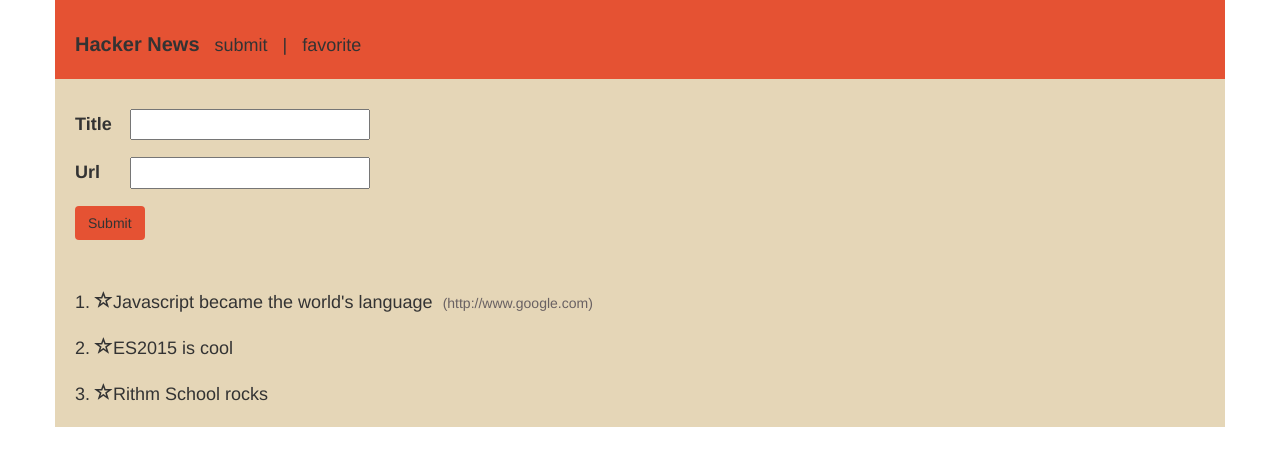
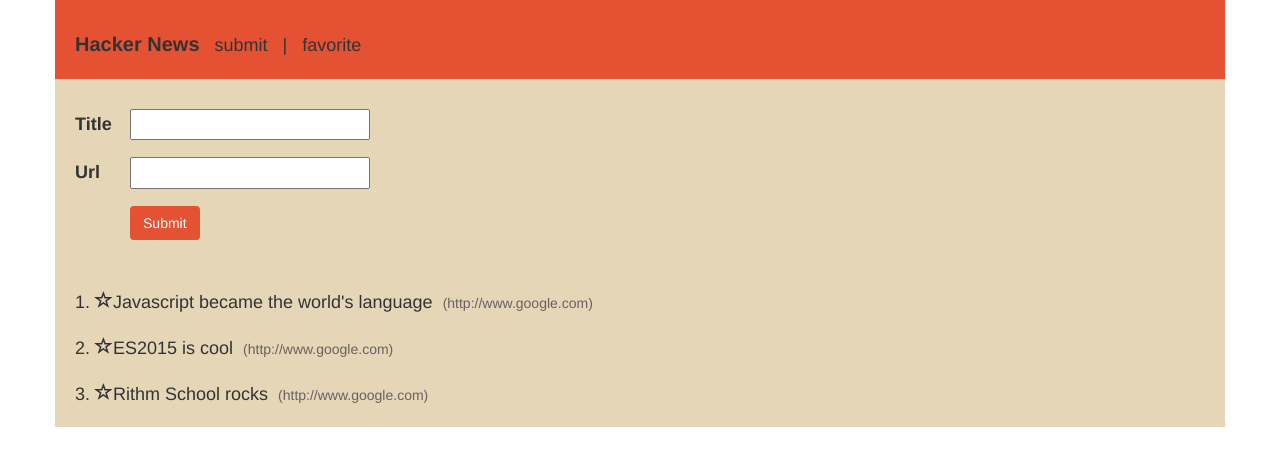
Before and after one commit to polinamarchenko/hackernews_clone, a plain HTML site: page index.html in a window 1280 px wide. Both pictures are taken after a click on the item "submit". Drawn offline with nearby package versions, Linux system fonts and the light colour scheme.

Commit message:
Added alert where no data is submitted

```diff
--- a/app.js
+++ b/app.js
@@ -6,6 +6,10 @@
 
   //Form add item
   var $form = $("form").on("submit", function(e) {
+    if ($("#url").val() === "" || $("#title").val() === "") {
+      e.preventDefault();
+      alert("Please fill in empty fields");
+    } else {
       e.preventDefault();
       var $li = $("<li>");
       var $icon = $("<span>").addClass("glyphicon glyphicon-star-empty");
@@ -16,6 +20,7 @@
       $li.append($icon).append($topictext).append($link);
       $topiclist.append($li);
       $form.trigger("reset");
+      }
   });
 
   //Form slider
--- a/index.html
+++ b/index.html
@@ -30,14 +30,15 @@
         <label for="url">Url </label>
         <input type="url" id="url"></input>
     </div>
-        <input type="submit" class="btn btn-hacker"></input>
+        <label for=""></label>
+        <button type="submit" class="btn btn-hacker">Submit</button>
   </form>
   </div>
   <div class="row newslist">
     <ol class="topiclist">
       <li><span class="glyphicon glyphicon-star-empty"></span><span class="topic-text">Javascript became the world's language</span><a target="blank" href="http://www.google.com">(http://www.google.com)</a></li>
-      <li><span class="glyphicon glyphicon-star-empty"></span><span class="topic-text">ES2015 is cool</span></li>
-      <li><span class="glyphicon glyphicon-star-empty"></span><span class="topic-text">Rithm School rocks</span></li>
+      <li><span class="glyphicon glyphicon-star-empty"></span><span class="topic-text">ES2015 is cool</span><a target="blank" href="http://www.google.com">(http://www.google.com)</a></li>
+      <li><span class="glyphicon glyphicon-star-empty"></span><span class="topic-text">Rithm School rocks</span><a target="blank" href="http://www.google.com">(http://www.google.com)</a></li>
     </ol>
   </div>
 </div>
--- a/style.css
+++ b/style.css
@@ -1,6 +1,10 @@
+/*Block*/
+
 body {
 	font-size:18px;
 }
+
+/*Element*/
 
 ul {
 	padding-top:10px;
@@ -21,6 +25,8 @@
 	color:#696162;
 	padding-left:10px;
 }
+
+/*Modifier*/
 
 .submitform {
 	padding-left: 20px;
@@ -44,22 +50,17 @@
   	background-color: #E5D6B7;
 }
 
-input.btn-hacker {
+.btn-hacker {
 	background-color:#E55233;
-	color: "white";
+	color: white;
 }
 
-input.btn-hacker:hover {
+.btn-hacker:hover {
 	background-color:#E58A76;
-	color: "white";
 }
 
 .hideform{
   	display: none ;
-}
-
-li.hide-all {
-	display:none ;
 }
 
 .hide-all {
@@ -70,3 +71,7 @@
 	cursor:pointer;
 	color:#E58A76;
 }
+
+li.hide-all {
+	display:none ;
+}
```
Lines whose indentation alone changed are shown as unchanged.
